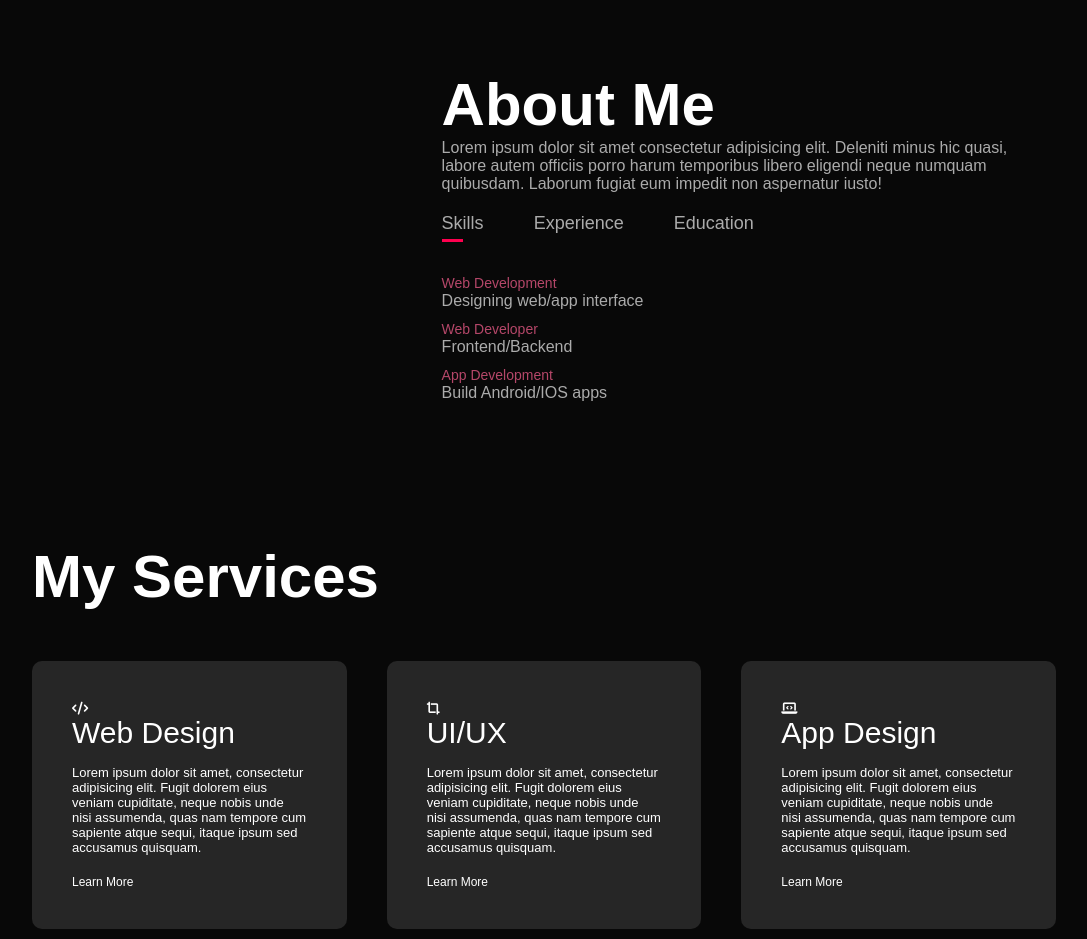
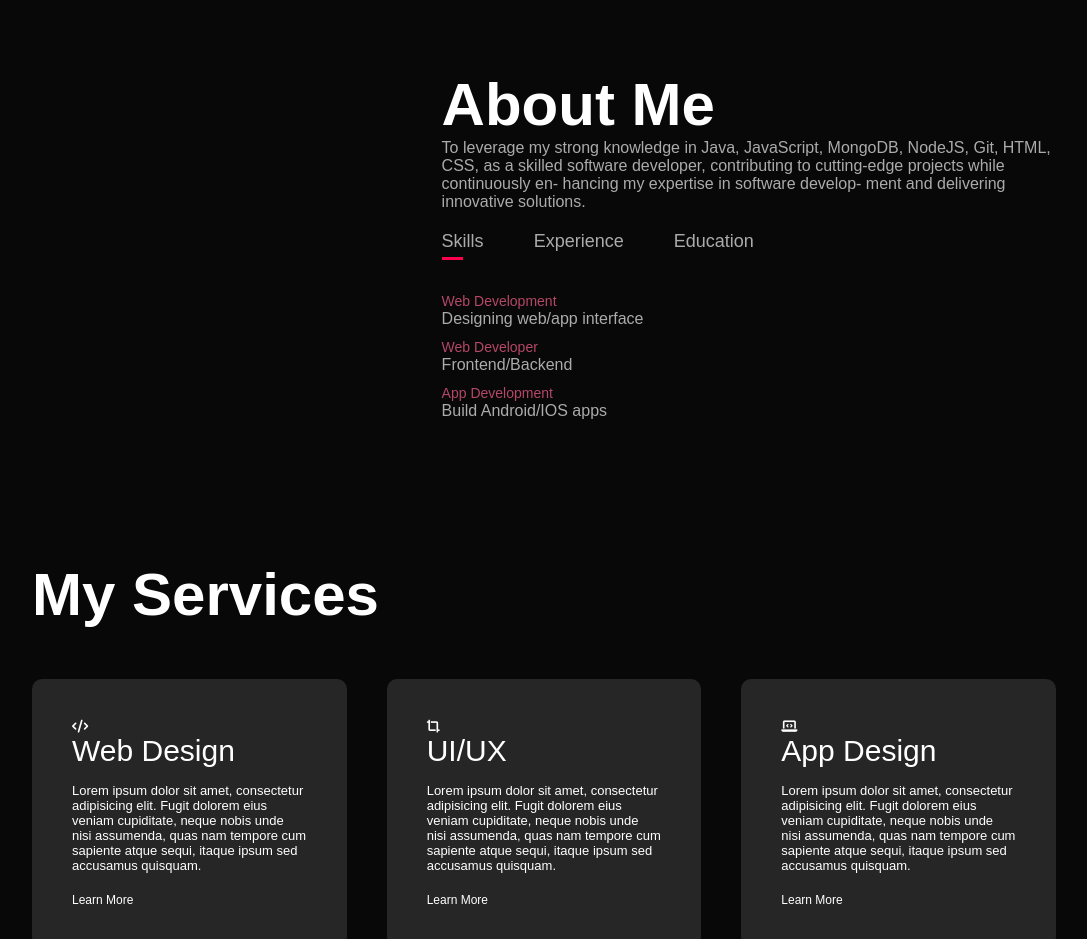
Before and after one commit to PratyushCodeCraft/MyPortfolio, a plain HTML site: page index.html in a window 1280 px wide. Shown: the part 820-1759 px from the top of the page, without its empty margins (96-1183 px from the left). Drawn offline with Linux system fonts and the light colour scheme.

Commit message:
My Portfolio summary setup

```diff
--- a/index.html
+++ b/index.html
@@ -38,11 +38,12 @@
                 </div>
                 <div class="about-col-2">
                     <h1 class="sub-title">About Me</h1>
-                    <p>Lorem ipsum dolor sit amet consectetur adipisicing elit.
-                         Deleniti minus hic quasi, labore autem
-                         officiis porro harum temporibus libero eligendi neque
-                         numquam quibusdam. Laborum fugiat eum impedit non aspernatur
-                          iusto!</p>
+                    <p>To leverage my strong knowledge in Java,
+                        JavaScript, MongoDB, NodeJS, Git, HTML, CSS, as
+                        a skilled software developer, contributing to
+                        cutting‐edge projects while continuously en‐
+                        hancing my expertise in software develop‐
+                        ment and delivering innovative solutions.</p>
 
                           <div class="tab-tiles">
                             <p class="tab-links active-link" onclick="opentab('skills')">Skills</p>
```
